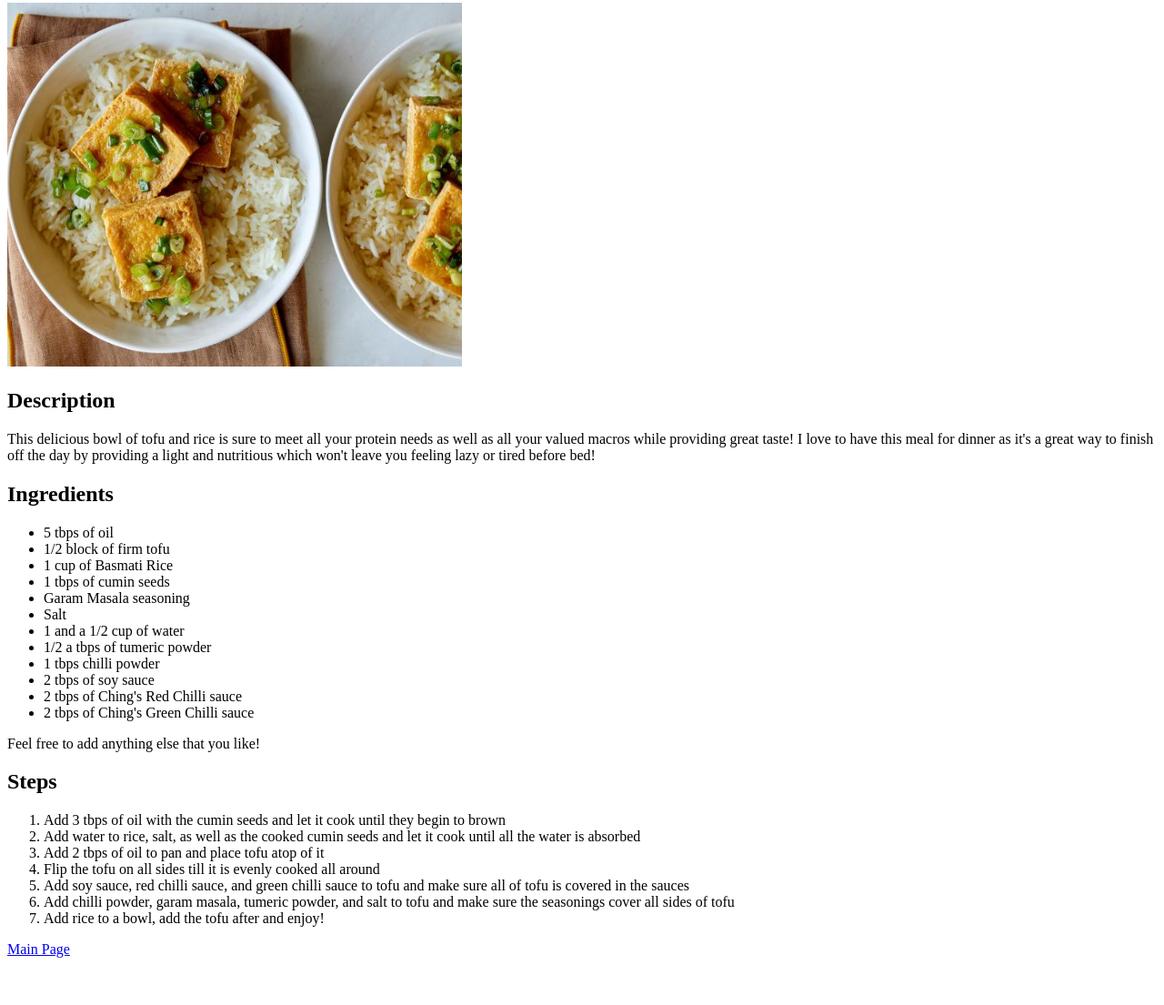
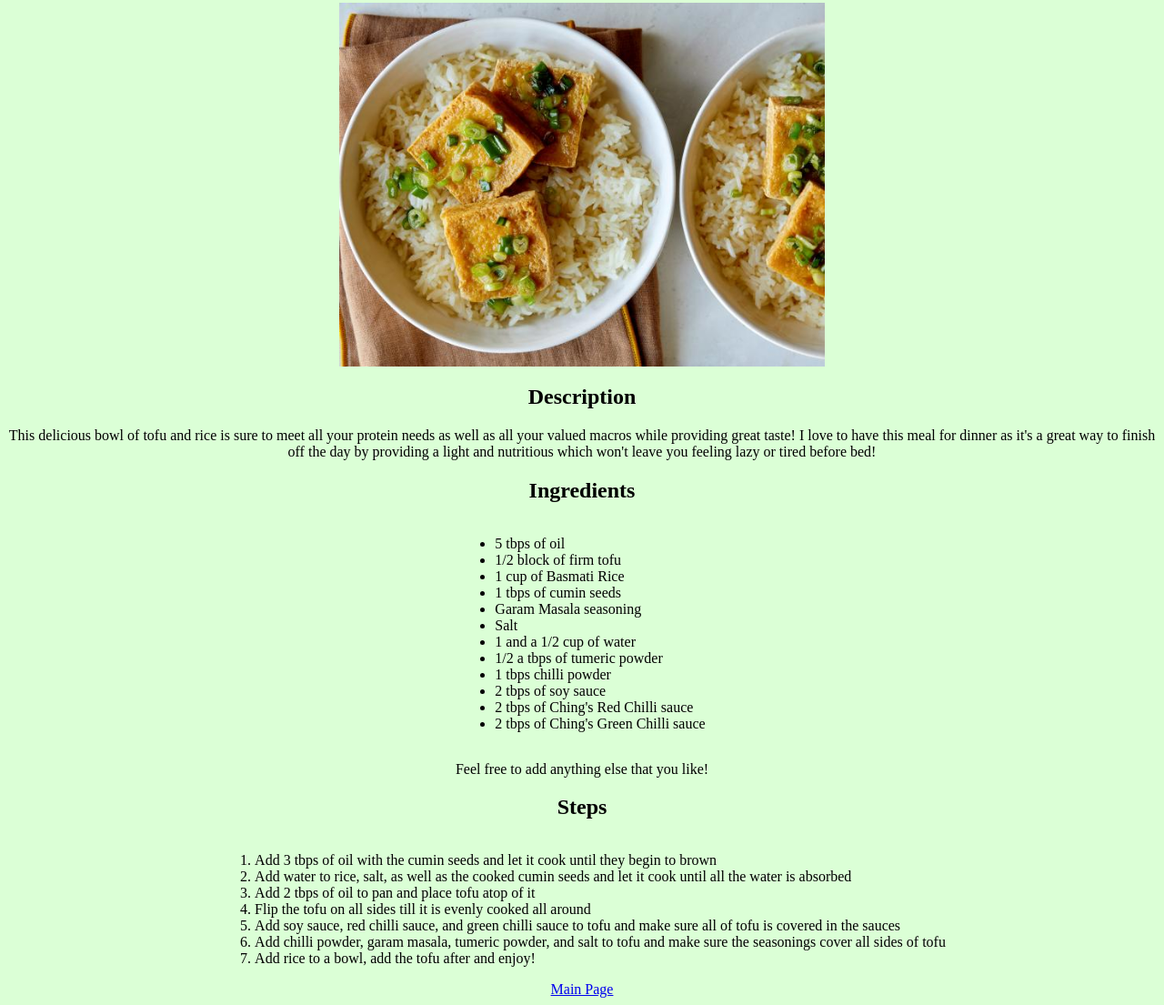
Before and after one commit to Vinazaka/odin-recipes, a plain HTML site: page recipes/tofu-and-rice.html in a window 1280 px wide. Shown: the part 77-1182 px from the top of the page at 91% size. Before the commit the page ends 1138 px from the top, so only its background shows below. Drawn offline with Linux system fonts and the light colour scheme; files that its build step writes are made by us from their sources.

Commit message:
Added some CSS elements to center all the pages and change the background colour of all the pages

```diff
--- a/recipes/tofu-and-rice.html
+++ b/recipes/tofu-and-rice.html
@@ -5,17 +5,17 @@
     <meta http-equiv="X-UA-Compatible" content="IE=edge" />
     <meta name="viewport" content="width=device-width, initial-scale=1.0" />
     <title>Tofu and Rice Recipe</title>
-    <link rel="stylesheet" href="styles.css" />
+    <link rel="stylesheet" href="../styles.css" />
   </head>
-  <body>
-    <h1>Tofu and Rice Recipe</h1>
+  <body id="tofu-and-rice">
+    <h1 class="header">Tofu and Rice Recipe</h1>
     <img
       src="../images/Tofu and Rice.jpg"
       alt="Tofu and Rice"
       height="400"
       width="500"
     />
-    <h2>Description</h2>
+    <h2 class="header">Description</h2>
     <p>
       This delicious bowl of tofu and rice is sure to meet all your protein
       needs as well as all your valued macros while providing great taste! I
@@ -23,7 +23,8 @@
       day by providing a light and nutritious which won't leave you feeling lazy
       or tired before bed!
     </p>
-    <h2>Ingredients</h2>
+    <h2 class="header">Ingredients</h2>
+    <div class="list">
       <ul>
         <li>5 tbps of oil</li>
         <li>1/2 block of firm tofu</li>
@@ -38,12 +39,14 @@
         <li>2 tbps of Ching's Red Chilli sauce</li>
         <li>2 tbps of Ching's Green Chilli sauce</li>
       </ul>
+    </div>
     <p>Feel free to add anything else that you like!</p>
-    <h2>Steps</h2>
+    <h2 class="header">Steps</h2>
+    <div class="list">
       <ol>
         <li>
-        Add 3 tbps of oil with the cumin seeds and let it cook until they begin
-        to brown
+          Add 3 tbps of oil with the cumin seeds and let it cook until they
+          begin to brown
         </li>
         <li>
           Add water to rice, salt, as well as the cooked cumin seeds and let it
@@ -52,8 +55,8 @@
         <li>Add 2 tbps of oil to pan and place tofu atop of it</li>
         <li>Flip the tofu on all sides till it is evenly cooked all around</li>
         <li>
-        Add soy sauce, red chilli sauce, and green chilli sauce to tofu and make
-        sure all of tofu is covered in the sauces
+          Add soy sauce, red chilli sauce, and green chilli sauce to tofu and
+          make sure all of tofu is covered in the sauces
         </li>
         <li>
           Add chilli powder, garam masala, tumeric powder, and salt to tofu and
@@ -61,6 +64,9 @@
         </li>
         <li>Add rice to a bowl, add the tofu after and enjoy!</li>
       </ol>
+    </div>
+    <div class="link">
       <a href="../index.html">Main Page</a>
+    </div>
   </body>
 </html>
--- a/styles.css
+++ b/styles.css
@@ -0,0 +1,44 @@
+.header {
+    text-align: center;
+}
+
+.list {
+    text-align: center;
+}
+
+ul {
+    display: inline-block;
+    text-align: left;
+}
+
+ol {
+    display: inline-block;
+    text-align: left;
+}
+
+p {
+    text-align: center;
+}
+
+img {
+    display: block;
+    margin-right: auto;
+    margin-left: auto;
+    width: auto;
+}
+
+.link {
+    text-align: center;
+}
+
+#main-page {
+    background-color: #F3FFE3;
+}
+
+#protein-shake {
+    background-color: #FFCBC1;
+}
+
+#tofu-and-rice {
+    background-color: #DBFFD6;
+}
```
Also changed, not shown: index.html (+10 -8 lines), recipes/protein-oatmeal.html (+12 -6 lines), recipes/protein-shake.html (+12 -6 lines). Lines whose indentation alone changed are shown as unchanged.
